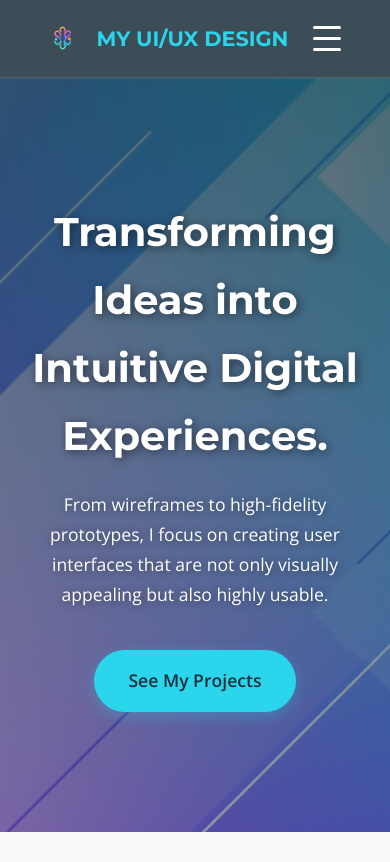
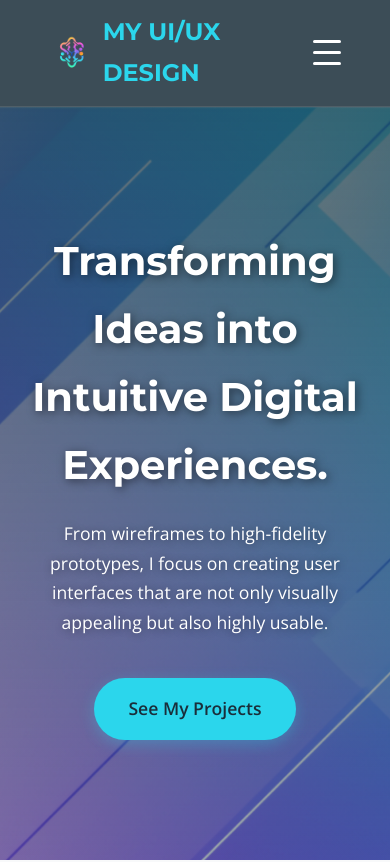
Before and after one commit to DwipaAditya-01/PortofolioUX, a plain HTML site: page index.html in a window 390 px wide. Shown: the top 862 px of the page. Drawn offline with nearby package versions, Linux system fonts and the light colour scheme.

Commit message:
perbaiki responsive

```diff
--- a/css/porto.css
+++ b/css/porto.css
@@ -78,18 +78,18 @@ header nav {
 
 header .logo {
     font-family: var(--font-heading);
-    font-size: 1.3rem;
+    font-size: 1.5rem;
     font-weight: 700;
     color: var(--primary-color);
     display: flex;
     align-items: center;
-    gap: 12px;
+    gap: px;
     text-decoration: none;
 }
 
 .logo img {
-    width: 45px;
-    height: auto;
+    width: 70px;
+    height: 60px;
 }
 
 header ul {
```
